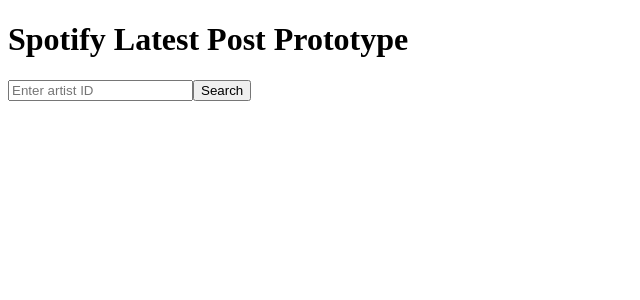
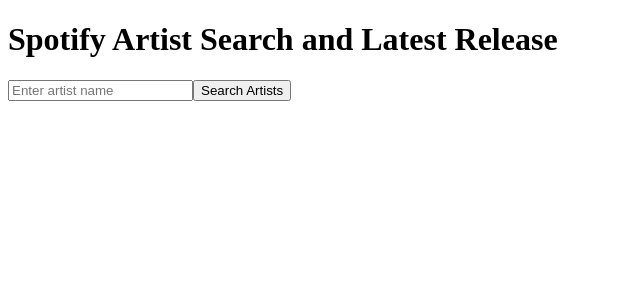
Before and after one commit to ramblaAPPs/ramblapp, a Next.js app: page / in a window 1280 px wide. Shown: the top 300 px of the page, without its empty margins (0-640 px from the left). Built offline with nearby package versions, Linux system fonts and the light colour scheme.

Commit message:
Update index.js

```diff
--- a/pages/index.js
+++ b/pages/index.js
@@ -1,19 +1,36 @@
 import { useState } from 'react';
-import { getSpotifyToken, fetchLatestPost } from '../lib/spotify';
+import { getSpotifyToken, searchArtists, fetchLatestPost } from '../lib/spotify';
 
 export default function Home() {
-  const [artistId, setArtistId] = useState('');
+  const [query, setQuery] = useState('');
+  const [artists, setArtists] = useState([]);
+  const [selectedArtist, setSelectedArtist] = useState(null);
   const [latestPost, setLatestPost] = useState(null);
   const [loading, setLoading] = useState(false);
 
-  const handleSearch = async () => {
+  const handleArtistSearch = async () => {
     setLoading(true);
+    setArtists([]);
     setLatestPost(null);
 
     try {
-      // Obtener token de Spotify
       const token = await getSpotifyToken();
-      // Obtener el último lanzamiento del artista
+      const artistResults = await searchArtists(query, token);
+      setArtists(artistResults);
+    } catch (error) {
+      console.error('Error fetching artists:', error);
+    } finally {
+      setLoading(false);
+    }
+  };
+
+  const handleArtistSelect = async (artistId) => {
+    setLoading(true);
+    setLatestPost(null);
+    setSelectedArtist(artistId);
+
+    try {
+      const token = await getSpotifyToken();
       const latestPostData = await fetchLatestPost(artistId, token);
       setLatestPost(latestPostData);
     } catch (error) {
@@ -25,16 +42,30 @@
 
   return (
     <div>
-      <h1>Spotify Latest Post Prototype</h1>
+      <h1>Spotify Artist Search and Latest Release</h1>
       <input
         type="text"
-        placeholder="Enter artist ID"
-        value={artistId}
-        onChange={(e) => setArtistId(e.target.value)}
+        placeholder="Enter artist name"
+        value={query}
+        onChange={(e) => setQuery(e.target.value)}
       />
-      <button onClick={handleSearch}>Search</button>
+      <button onClick={handleArtistSearch}>Search Artists</button>
 
       {loading && <p>Loading...</p>}
+
+      <div>
+        {artists.length > 0 && (
+          <div>
+            <h2>Artists</h2>
+            <ul>
+              {artists.map((artist) => (
+                <li key={artist.id} onClick={() => handleArtistSelect(artist.id)}>
+                  {artist.name}
+                </li>
+              ))}
+            </ul>
+          </div>
+        )}
 
         {latestPost && (
           <div>
@@ -55,5 +86,6 @@
           </div>
         )}
       </div>
+    </div>
   );
 }
```
Lines whose indentation alone changed are shown as unchanged.
